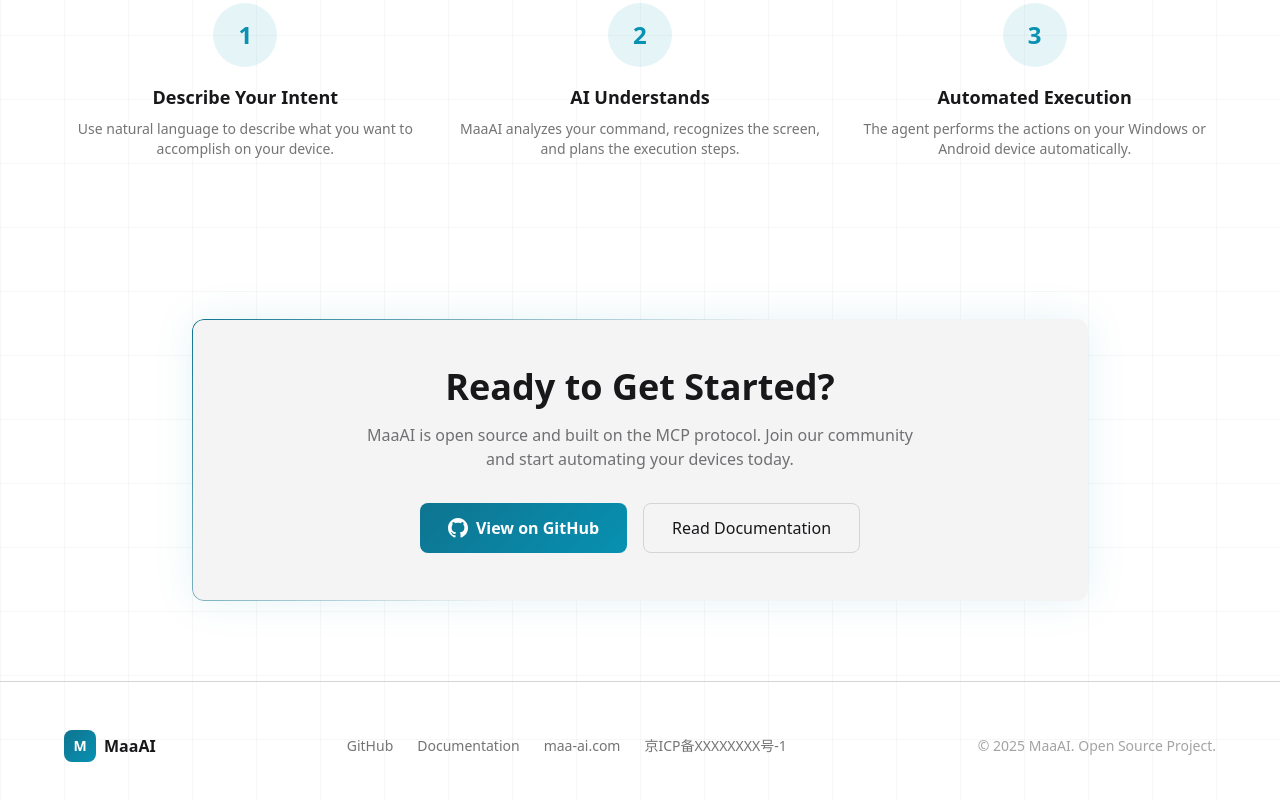
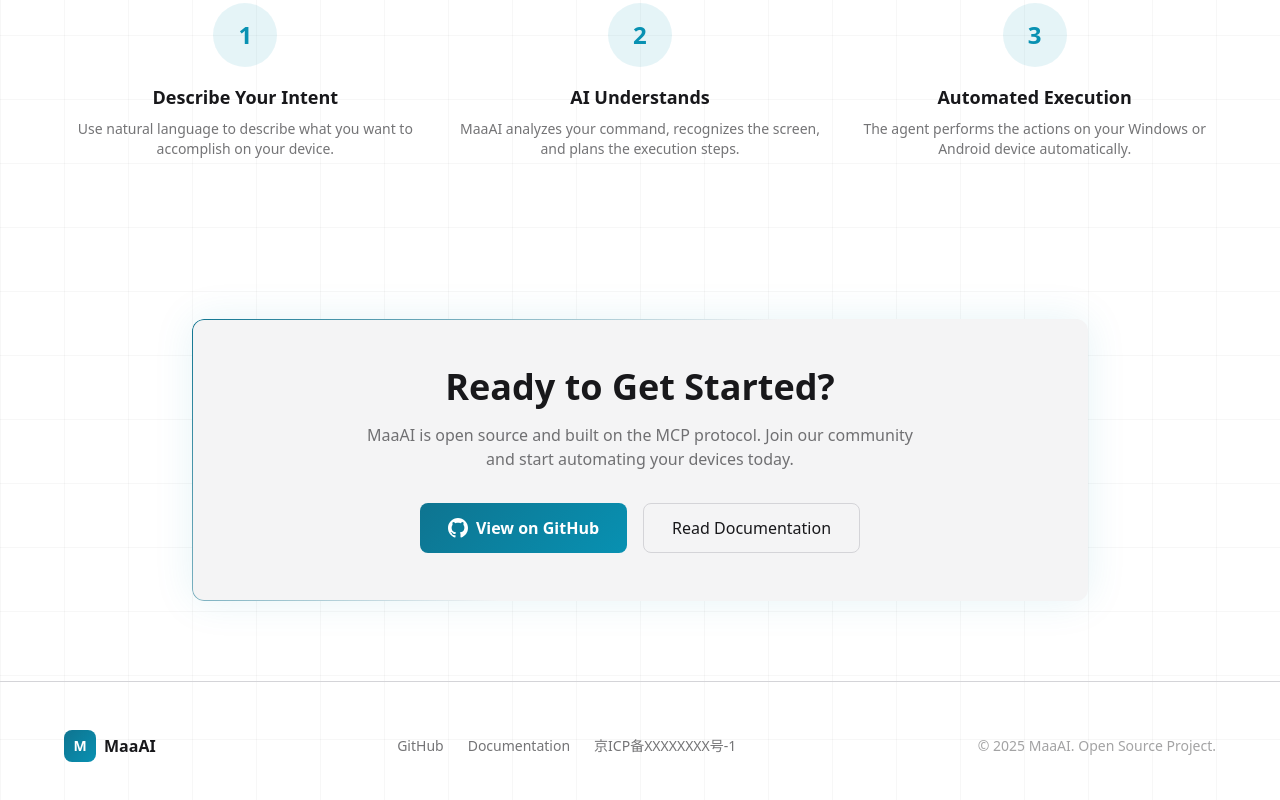
Before and after one commit to MAA-AI/website, a Next.js app: page / in a window 1280 px wide. Shown: the part 2653-3453 px from the top of the page. Built offline with nearby package versions, Linux system fonts and the light colour scheme.

Commit message:
chore: 路径调整

```diff
--- a/app/page.tsx
+++ b/app/page.tsx
@@ -341,7 +341,6 @@
             <div className="flex items-center gap-6 text-sm text-foreground/60">
               <a href="https://github.com/MaaXYZ/MaaMCP" target="_blank" rel="noopener noreferrer" className="hover:text-foreground transition-colors">GitHub</a>
               <a href="https://github.com/MaaXYZ/MaaMCP#readme" target="_blank" rel="noopener noreferrer" className="hover:text-foreground transition-colors">{t.footer.documentation}</a>
-              <span>maa-ai.com</span>
               <a href="https://beian.miit.gov.cn/" target="_blank" rel="noopener noreferrer" className="hover:text-foreground transition-colors">京ICP备XXXXXXXX号-1</a>
             </div>
             <p className="text-sm text-foreground/40">{t.footer.copyright}</p>
--- a/next.config.ts
+++ b/next.config.ts
@@ -4,7 +4,7 @@
 
 const nextConfig: NextConfig = {
   output: "export",
-  basePath: isProd ? "/website" : "",
+  basePath: "",
   images: {
     unoptimized: true,
   },
```
